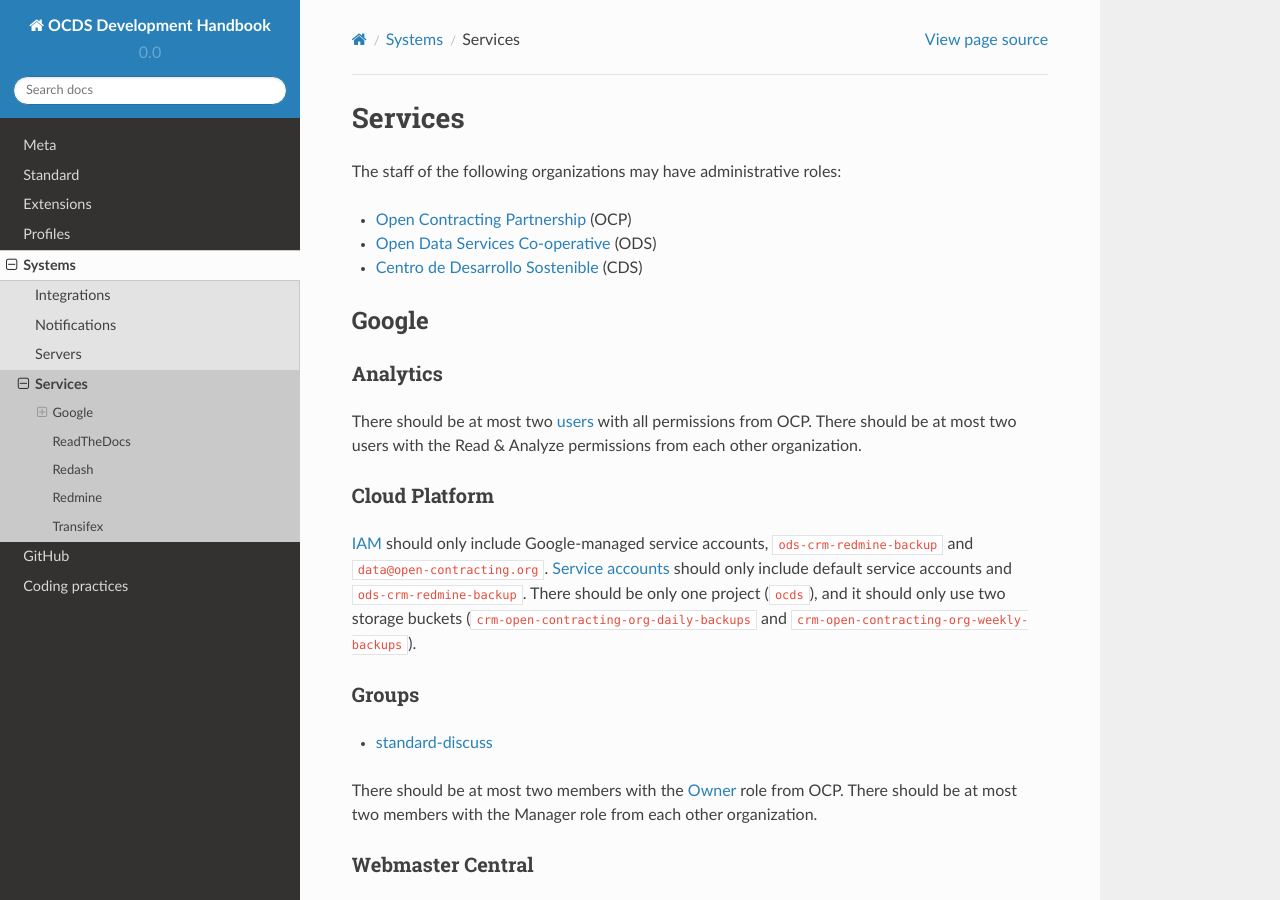
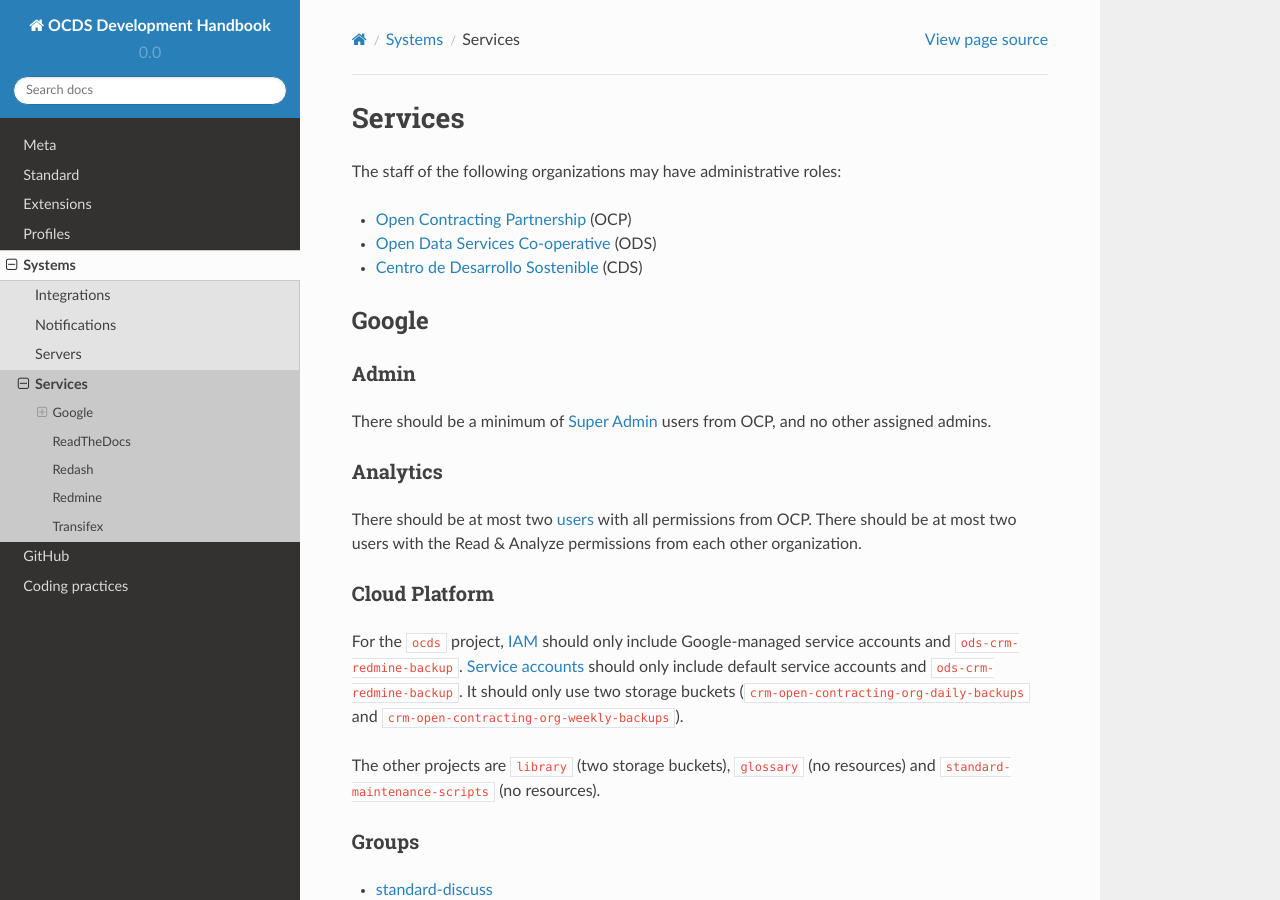
Before and after one commit to open-contracting/standard-development-handbook, a Sphinx documentation site: the page built from docs/systems/services.md, in a window 1280 px wide and 900 px high. Built offline with Sphinx 7.4.7 and the Read the Docs theme 2.0.0, drawn with Linux system fonts in a browser that asks for light colours.

Commit message:
Update Google Admin and Cloud Platform notes

```diff
--- a/docs/systems/services.md
+++ b/docs/systems/services.md
@@ -8,13 +8,19 @@
 
 ## Google
 
+### Admin
+
+There should be a minimum of [Super Admin](https://admin.google.com/open-contracting.org/AdminHome?hl=en#DomainSettings/notab=1&role=9170516996784129&subtab=roles) users from OCP, and no other assigned admins.
+
 ### Analytics
 
 There should be at most two [users](https://analytics.google.com/analytics/web/#/a35677147w162037252p163071392/admin/suiteusermanagement/account) with all permissions from OCP. There should be at most two users with the Read & Analyze permissions from each other organization.
 
 ### Cloud Platform
 
-[IAM](https://console.cloud.google.com/iam-admin/iam?organizationId=1015889055088&project=ocds-172716) should only include Google-managed service accounts, `ods-crm-redmine-backup` and `data@open-contracting.org`. [Service accounts](https://console.cloud.google.com/iam-admin/serviceaccounts?organizationId=1015889055088&project=ocds-172716) should only include default service accounts and `ods-crm-redmine-backup`. There should be only one project ([`ocds`](https://console.cloud.google.com/home/dashboard?folder=&project=ocds-172716)), and it should only use two storage buckets (`crm-open-contracting-org-daily-backups` and `crm-open-contracting-org-weekly-backups`).
+For the `ocds` project, [IAM](https://console.cloud.google.com/iam-admin/iam?organizationId=1015889055088&project=ocds-172716) should only include Google-managed service accounts and `ods-crm-redmine-backup`. [Service accounts](https://console.cloud.google.com/iam-admin/serviceaccounts?organizationId=1015889055088&project=ocds-172716) should only include default service accounts and `ods-crm-redmine-backup`. It should only use two storage buckets (`crm-open-contracting-org-daily-backups` and `crm-open-contracting-org-weekly-backups`).
+
+The other projects are `library` (two storage buckets), `glossary` (no resources) and `standard-maintenance-scripts` (no resources).
 
 ### Groups
 
```
